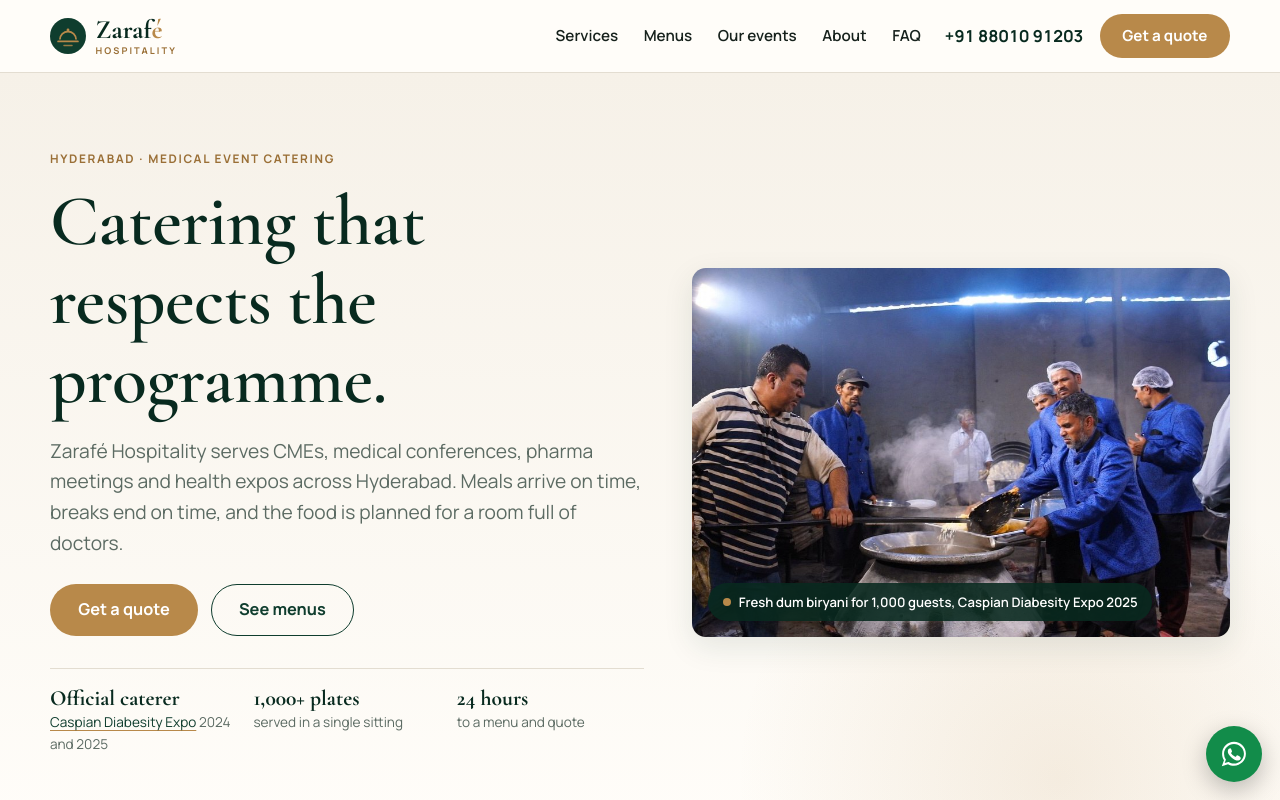
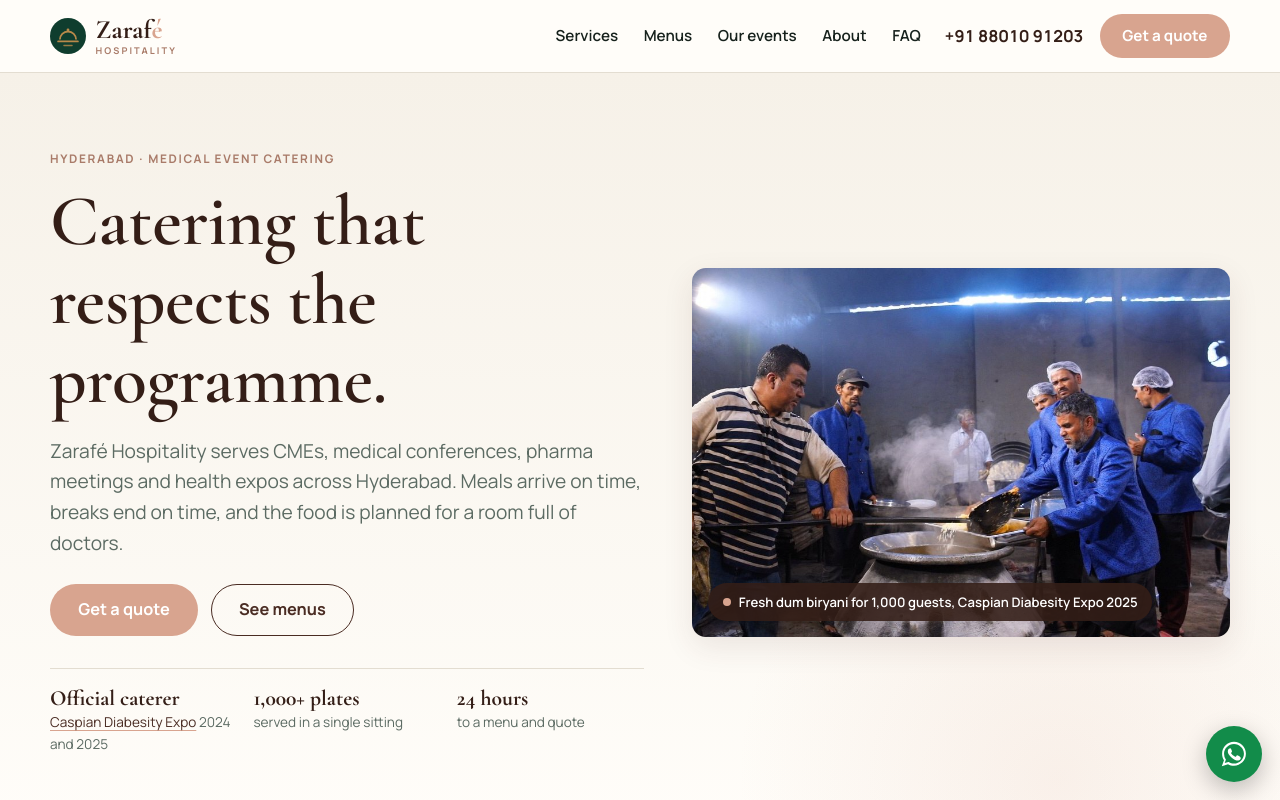
Before and after one commit to oratorkhizer/zarafe-site, a website: page index.html in a window 1280 px wide. Shown: the top 800 px of the page. Drawn offline with nearby package versions, Linux system fonts and the light colour scheme.

Commit message:
Unique identity: cocoa and rose clay replace green and brass, which matched the studio and NexDent (design registry)

```diff
--- a/assets/site.css
+++ b/assets/site.css
@@ -1,11 +1,11 @@
 :root{
-  --green:#0f3d2e; --green-d:#082a1f; --green-l:#e6efe9;
-  --ivory:#f6f1e8; --paper:#fffdf9; --brass:#b8894a; --brass-d:#9a6f36; --brass-l:#f1e6d2;
+  --green:#4a2c23; --green-d:#341e17; --green-l:#e6efe9;
+  --ivory:#f6f1e8; --paper:#fffdf9; --brass:#d8a48f; --brass-d:#a97b69; --brass-l:#f1e6d2;
   --ink:#16211c; --muted:#5c6b63; --line:#e3ddd1;
   --wa:#128c4a;
   --ff-d:"Cormorant Garamond",Georgia,"Times New Roman",serif;
   --ff-b:"Manrope",system-ui,-apple-system,"Segoe UI",Roboto,sans-serif;
-  --r:14px; --r-s:8px; --sh:0 10px 30px rgba(15,61,46,.10); --sh-s:0 2px 8px rgba(15,61,46,.08);
+  --r:14px; --r-s:8px; --sh:0 10px 30px rgba(74,44,35,.10); --sh-s:0 2px 8px rgba(74,44,35,.08);
   --wrap:1180px;
 }
 *{box-sizing:border-box}
@@ -77,7 +77,7 @@ p{margin:0 0 1em}
 
 /* hero */
 .hero{background:linear-gradient(180deg,var(--ivory) 0%,var(--paper) 100%);padding:clamp(2.5rem,6vw,5rem) 0 clamp(2.5rem,6vw,4.5rem);position:relative;overflow:hidden}
-.hero::before{content:"";position:absolute;inset:auto -10% -40% auto;width:60vw;height:60vw;max-width:700px;max-height:700px;border-radius:50%;background:radial-gradient(circle,rgba(184,137,74,.14),transparent 65%);pointer-events:none}
+.hero::before{content:"";position:absolute;inset:auto -10% -40% auto;width:60vw;height:60vw;max-width:700px;max-height:700px;border-radius:50%;background:radial-gradient(circle,rgba(216,164,143,.14),transparent 65%);pointer-events:none}
 .hero-grid{display:grid;grid-template-columns:1.05fr .95fr;gap:3rem;align-items:center;position:relative}
 .hero h1{font-size:clamp(2.6rem,5.6vw,4.6rem);margin-bottom:1rem}
 .hero .lede{font-size:1.2rem;margin-bottom:1.6rem}
@@ -91,7 +91,7 @@ p{margin:0 0 1em}
 .ev-head h2 a:hover{border-color:var(--brass)}
 .hero-fig{margin:0;position:relative}
 .hero-fig img{border-radius:var(--r);box-shadow:var(--sh);aspect-ratio:16/11;object-fit:cover;width:100%}
-.hero-fig figcaption{position:absolute;left:1rem;bottom:1rem;background:rgba(8,42,31,.88);color:#fff;font-size:.82rem;font-weight:600;padding:.55rem .9rem;border-radius:999px;display:flex;align-items:center;gap:.5rem;max-width:calc(100% - 2rem)}
+.hero-fig figcaption{position:absolute;left:1rem;bottom:1rem;background:rgba(52,30,23,.88);color:#fff;font-size:.82rem;font-weight:600;padding:.55rem .9rem;border-radius:999px;display:flex;align-items:center;gap:.5rem;max-width:calc(100% - 2rem)}
 .dot{width:8px;height:8px;border-radius:50%;background:var(--brass);flex:none}
 @media (max-width:900px){.hero-grid{grid-template-columns:1fr;gap:2rem}.trust{grid-template-columns:1fr 1fr 1fr;gap:.6rem}.trust strong{font-size:1.15rem}}
 @media (max-width:520px){.trust{grid-template-columns:1fr}}
@@ -140,7 +140,7 @@ p{margin:0 0 1em}
 .mcard{position:relative;border-radius:var(--r);overflow:hidden;aspect-ratio:3/2;display:block;background:var(--green-l)}
 .mcard img{width:100%;height:100%;object-fit:cover;transition:.4s}
 .mcard:hover img{transform:scale(1.04)}
-.mcard span{position:absolute;left:0;right:0;bottom:0;padding:2.2rem 1rem .9rem;background:linear-gradient(transparent,rgba(8,42,31,.85));color:#fff;font-family:var(--ff-d);font-weight:700;font-size:1.3rem}
+.mcard span{position:absolute;left:0;right:0;bottom:0;padding:2.2rem 1rem .9rem;background:linear-gradient(transparent,rgba(52,30,23,.85));color:#fff;font-family:var(--ff-d);font-weight:700;font-size:1.3rem}
 @media (max-width:900px){.menus-teaser{grid-template-columns:1fr}}
 
 /* cta band */
```
